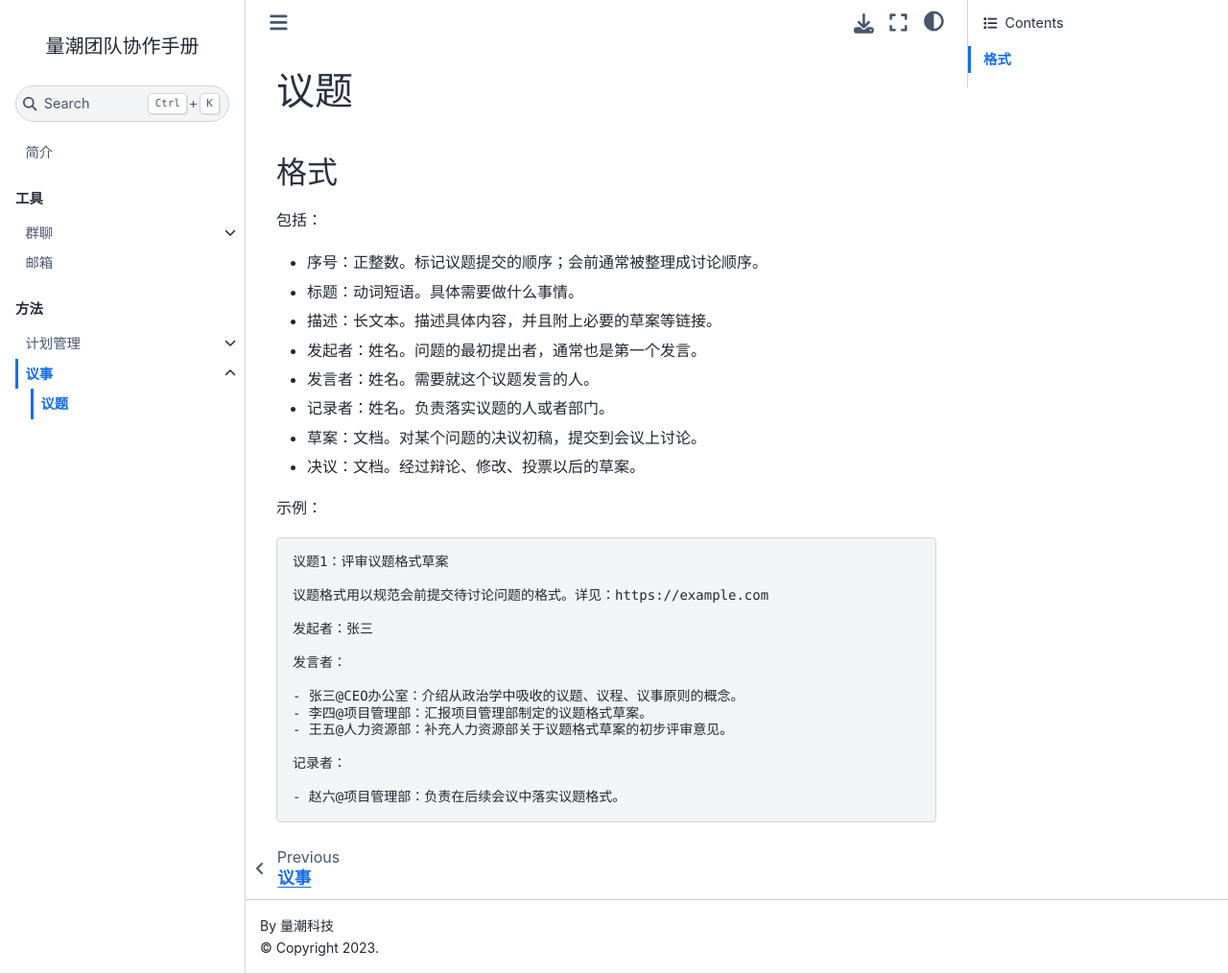
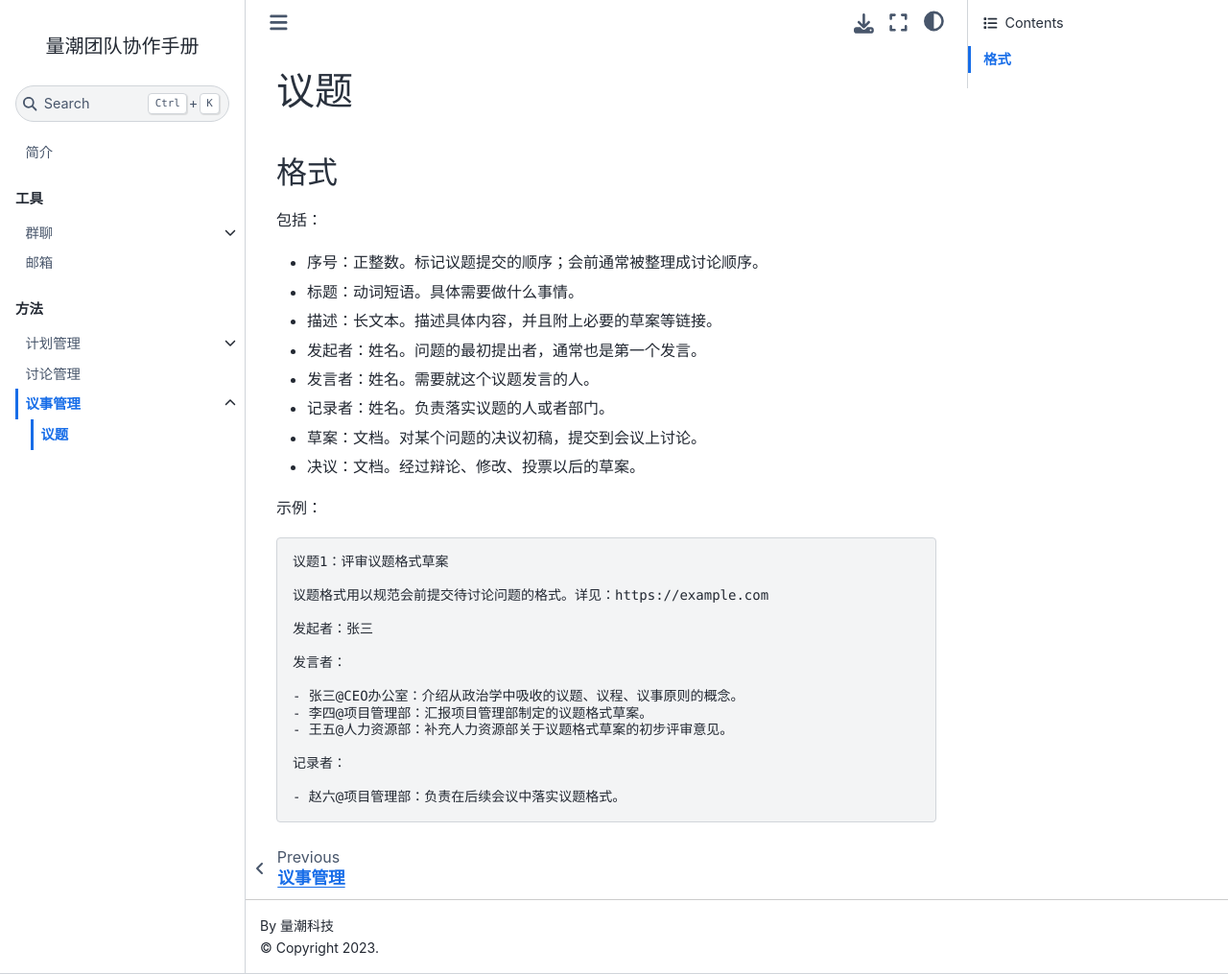
Before and after one commit to quanttide/quanttide-handbook-of-collaboration, a Jupyter Book: the page built from deliberation/issues.md, in a window 1280 px wide and 1015 px high. Shown: the whole window at 96% size. Built offline with Jupyter Book 1.0.4 settings and Sphinx 7.4.7 and the Sphinx Book theme 1.1.4, drawn with Linux system fonts in a browser that asks for light colours.

Commit message:
chore: toc

```diff
--- a/_toc.yml
+++ b/_toc.yml
@@ -13,6 +13,7 @@ parts:
         sections:
           - file: planning/control.md
           - file: planning/perspective.md
+      - file: discussions/README.md
       - file: deliberation/README.md
         sections:
           - file: deliberation/issues.md
--- a/deliberation/README.md
+++ b/deliberation/README.md
@@ -1,3 +1,3 @@
-# 议事
+# 议事管理
 
 参考议会议事模式建立的“立法”程序。
--- /dev/null
+++ b/discussions/README.md
@@ -0,0 +1 @@
+# 讨论管理
```
